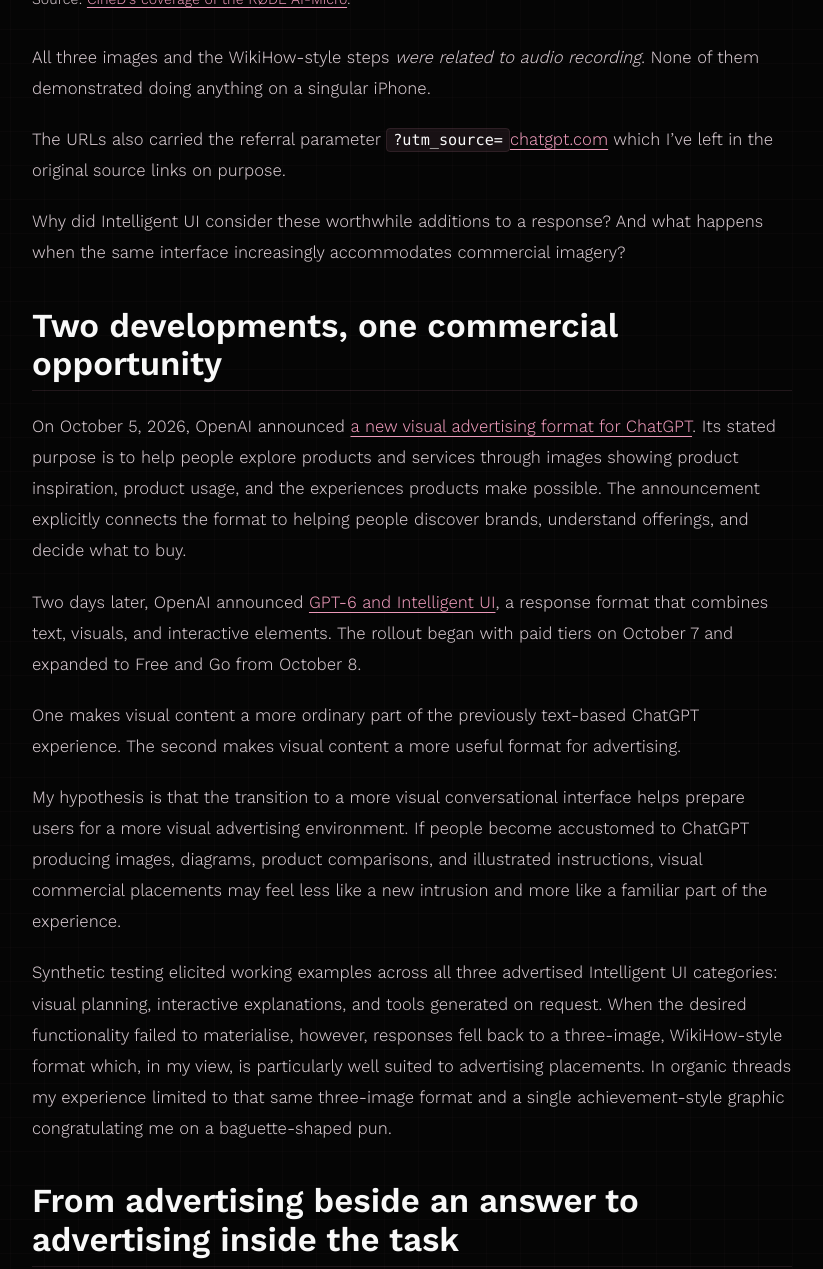
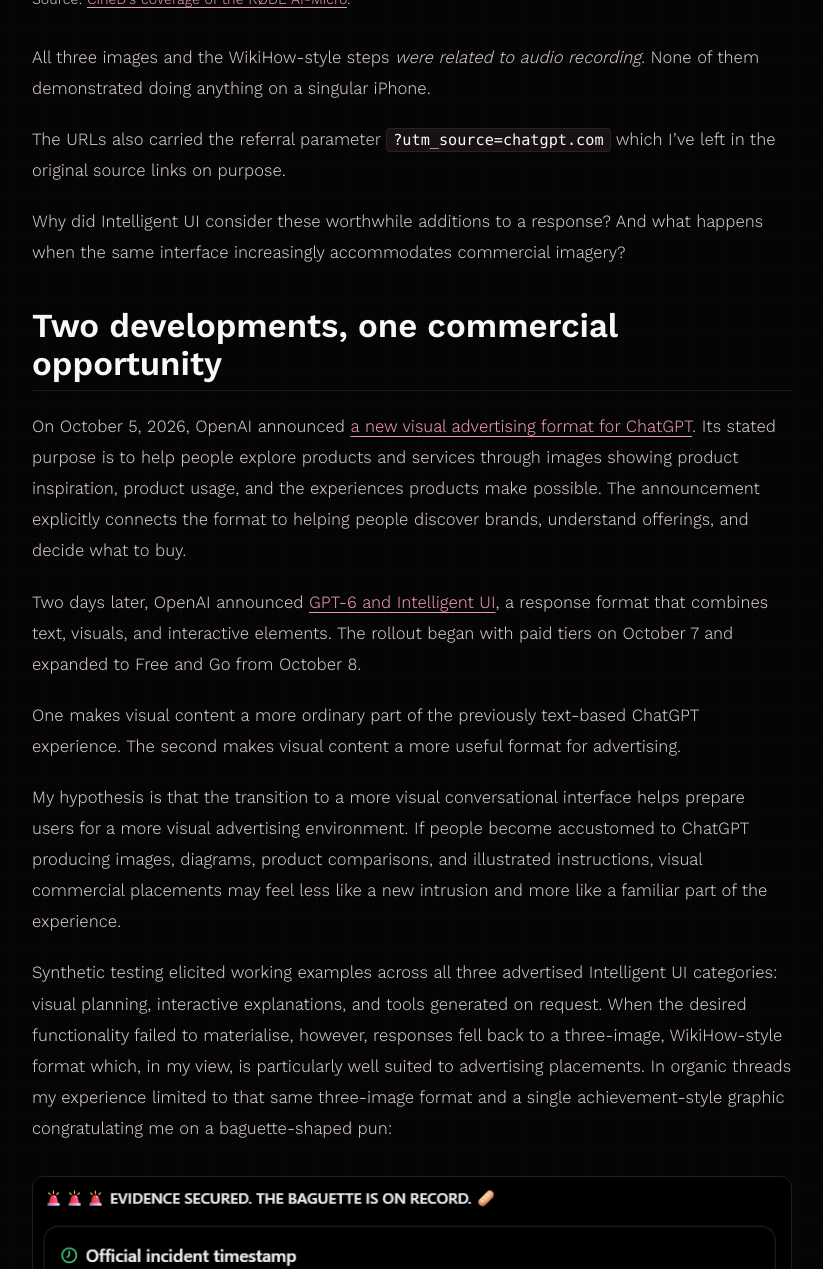
Before and after one commit to R2Pitou/R2Pitou, a Jekyll site: the page built from articles/technology/openais-pig-fattening-in-chatgpt/index.md, in a window 1280 px wide and 1400 px high, scrolled down 3376 px, cut to the strip 131-1400 px from the top of the window. Shown: the whole strip, without its empty margins (228-1051 px from the left). Built offline with Jekyll 4.4.1, drawn with Linux system fonts in a browser that asks for light colours; some of the changed text lies outside the part shown.

Commit message:
Add baguette pun image to article
Updated the OpenAI pig-fattening article to correct the UTM parameter example and add a supporting image of the baguette-shaped pun. This strengthens the article's discussion of visual advertising patterns in ChatGPT responses.

```diff
--- a/articles/technology/openais-pig-fattening-in-chatgpt/index.md
+++ b/articles/technology/openais-pig-fattening-in-chatgpt/index.md
@@ -49,7 +49,7 @@
 
 All three images and the WikiHow-style steps *were related to audio recording*. None of them demonstrated doing anything on a singular iPhone.
 
-The URLs also carried the referral parameter `?utm_source=`[chatgpt.com](http://chatgpt.com) which I’ve left in the original source links on purpose.
+The URLs also carried the referral parameter `?utm_source=chatgpt.com` which I’ve left in the original source links on purpose.
 
 Why did Intelligent UI consider these worthwhile additions to a response? And what happens when the same interface increasingly accommodates commercial imagery?
 
@@ -63,7 +63,14 @@
 
 My hypothesis is that the transition to a more visual conversational interface helps prepare users for a more visual advertising environment. If people become accustomed to ChatGPT producing images, diagrams, product comparisons, and illustrated instructions, visual commercial placements may feel less like a new intrusion and more like a familiar part of the experience.
 
-Synthetic testing elicited working examples across all three advertised Intelligent UI categories: visual planning, interactive explanations, and tools generated on request. When the desired functionality failed to materialise, however, responses fell back to a three-image, WikiHow-style format which, in my view, is particularly well suited to advertising placements. In organic threads my experience limited to that same three-image format and a single achievement-style graphic congratulating me on a baguette-shaped pun.
+Synthetic testing elicited working examples across all three advertised Intelligent UI categories: visual planning, interactive explanations, and tools generated on request. When the desired functionality failed to materialise, however, responses fell back to a three-image, WikiHow-style format which, in my view, is particularly well suited to advertising placements. In organic threads my experience limited to that same three-image format and a single achievement-style graphic congratulating me on a baguette-shaped pun:
+
+<figure>
+  <a href="https://www.reddit.com/r/ChatGPT/comments/1xc802l/comment/19rh4mnghdbad/?utm_source=working-draft.org">
+    <img src="/assets/images/openais-pig-fattening-in-chatgpt-baguette.png" alt="A baguette-shaped pun">
+  </a>
+  <figcaption>a baguette-shaped pun</figcaption>
+</figure>
 
 ## From advertising beside an answer to advertising inside the task
 
```
Also changed, not shown: assets/images/openais-pig-fattening-in-chatgpt-baguette.png (added).
